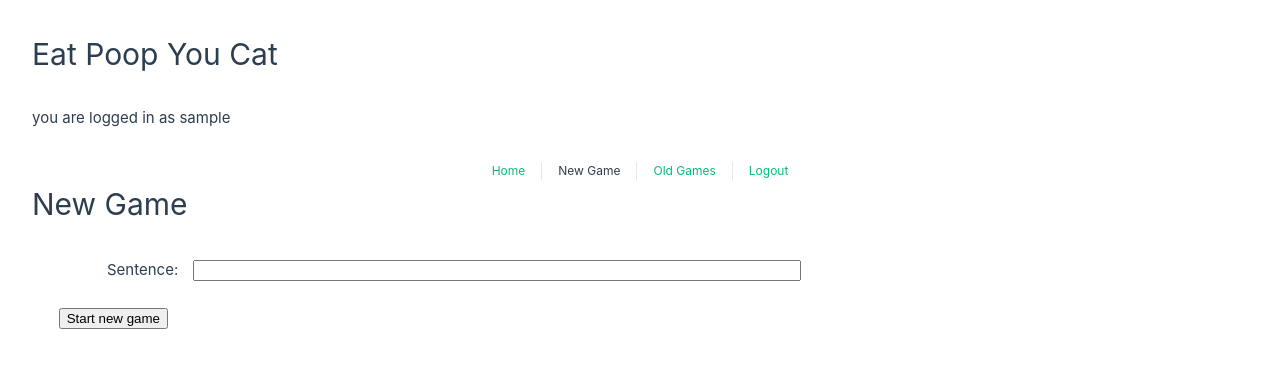
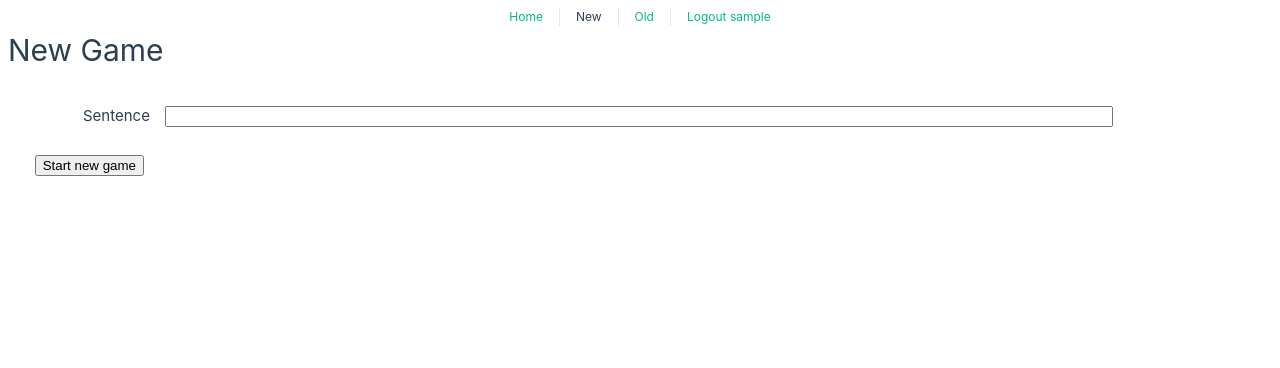
Before and after one commit to JamesOsborn-SE/epyc-web, a Vue app in the folder frontend/: page /game/new in a window 1280 px wide. Shown: the top 368 px of the page. Built offline with nearby package versions, Linux system fonts and the light colour scheme; sample sign-in values are in the browser's storage.

Commit message:
pixel pushing

```diff
--- a/frontend/index.html
+++ b/frontend/index.html
@@ -4,7 +4,7 @@
     <meta charset="UTF-8">
     <link rel="icon" href="/favicon.ico">
     <meta name="viewport" content="width=device-width, initial-scale=1.0">
-    <title>Vite App</title>
+    <title>Eat Poop You Cat</title>
   </head>
   <body>
     <div id="app"></div>
--- a/frontend/src/App.vue
+++ b/frontend/src/App.vue
@@ -7,14 +7,12 @@ const userStore = useAuth()
 <template>
   <header>
     <div>
-      <h1>Eat Poop You Cat</h1>
-      <p> you are logged in as {{ userStore.username }}</p>
       <nav>
         <RouterLink to="/">Home</RouterLink>
-        <RouterLink to="/game/new">New Game</RouterLink>
-        <RouterLink to="/game/old">Old Games</RouterLink>
+        <RouterLink to="/game/new">New</RouterLink>
+        <RouterLink to="/game/old">Old</RouterLink>
         <RouterLink v-if="!userStore.isAuthenticated" to="/login">Login</RouterLink>
-        <RouterLink v-if="userStore.isAuthenticated" to="/logout">Logout</RouterLink>
+        <RouterLink v-if="userStore.isAuthenticated" to="/logout">Logout {{ userStore.username }}</RouterLink>
       </nav>
     </div>
   </header>
@@ -37,7 +35,6 @@ nav {
   width: 100%;
   font-size: 12px;
   text-align: center;
-  margin-top: 2rem;
 }
 
 nav a.router-link-exact-active {
--- a/frontend/src/assets/base.css
+++ b/frontend/src/assets/base.css
@@ -87,5 +87,5 @@ button {
 }
 
 input.long {
-  width: 50%;
+  width: 75%;
 }
--- a/frontend/src/assets/main.css
+++ b/frontend/src/assets/main.css
@@ -3,8 +3,9 @@
 #app {
   max-width: 1280px;
   margin: 0 auto;
-  padding: 2rem;
+  padding: 0.5rem;
   font-weight: normal;
+  scroll-behavior: smooth;
 }
 
 a,
--- a/frontend/src/views/EntryView.vue
+++ b/frontend/src/views/EntryView.vue
@@ -123,7 +123,7 @@ export default {
       <img style="width: 100%;" v-bind:src="imageData" alt="drawing" />
       <form style="width: 100%;" :onsubmit="handleSentenceSave">
 
-        <div style="margin-top: 1em;">
+        <div class="mb-3" style="margin-top: 1em;">
           <label class="form-label">Sentence</label>
           <input class="long" v-model="sentence" :required="true" pattern='(\p{L}+ +){3,}.*'
             title="four or more words and cannot start with a number">
--- a/frontend/src/views/NewGameView.vue
+++ b/frontend/src/views/NewGameView.vue
@@ -26,7 +26,7 @@ function onSubmit(event: Event) {
     <h1>New Game</h1>
     <form :onsubmit="onSubmit">
       <div class="mb-3">
-        <label>Sentence:</label>
+        <label>Sentence</label>
         <input class="long" v-model="sentence" :required="true" pattern='(\p{L}+ +){3,}.*' title="four or more words">
       </div>
       <div>
```
